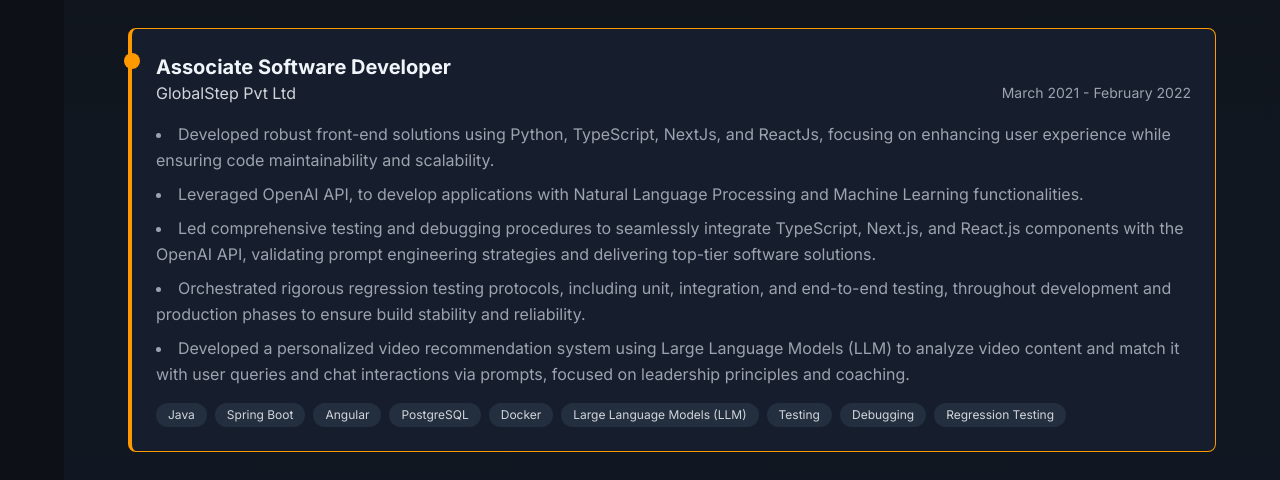
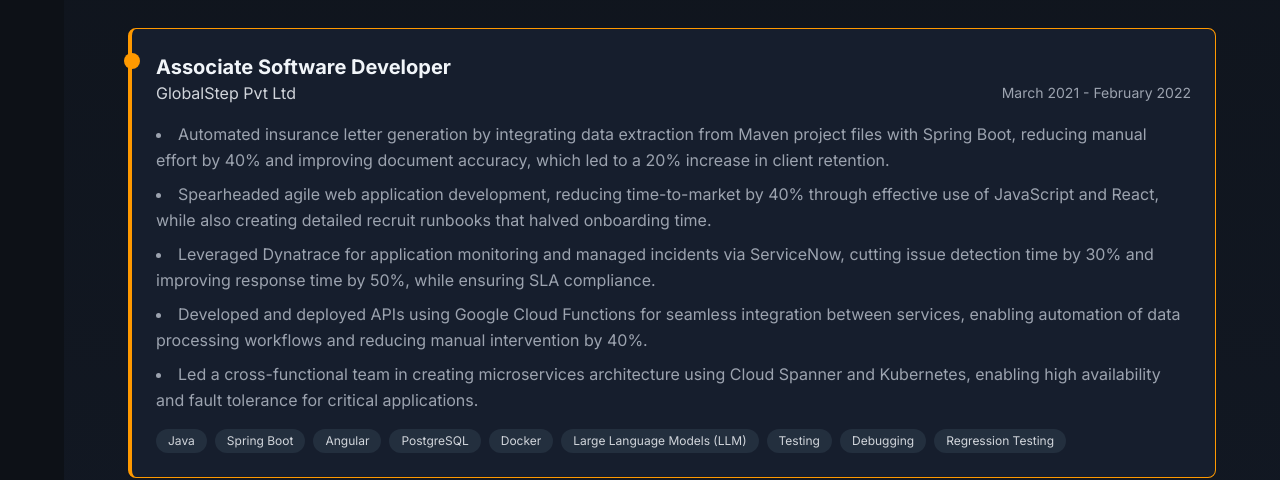
Before and after one commit to VishalPuri2808/MyPortfolio, a React (Vite) app: page / in a window 1280 px wide. Shown: the part 5060-5540 px from the top of the page. Built offline with nearby package versions, Linux system fonts and the light colour scheme.

Commit message:
resume change

```diff
--- a/src/components/Experience.tsx
+++ b/src/components/Experience.tsx
@@ -58,12 +58,12 @@ const Experience: React.FC = () => {
       company: "GlobalStep Pvt Ltd",
       period: "March 2021 - February 2022",
       responsibilities: [
-        "Developed robust front-end solutions using Python, TypeScript, NextJs, and ReactJs, focusing on enhancing user experience while ensuring code maintainability and scalability.",
-"Leveraged OpenAI API, to develop applications with Natural Language Processing and Machine Learning functionalities.",
-"Led comprehensive testing and debugging procedures to seamlessly integrate TypeScript, Next.js, and React.js components with the OpenAI API, validating prompt engineering strategies and delivering top-tier software solutions.",
-"Orchestrated rigorous regression testing protocols, including unit, integration, and end-to-end testing, throughout development and production phases to ensure build stability and reliability.",
-"Developed a personalized video recommendation system using Large Language Models (LLM) to analyze video content and match it with user queries and chat interactions via prompts, focused on leadership principles and coaching.",
-      ],
+        "Automated insurance letter generation by integrating data extraction from Maven project files with Spring Boot, reducing manual effort by 40% and improving document accuracy, which led to a 20% increase in client retention.",
+"Spearheaded agile web application development, reducing time-to-market by 40% through effective use of JavaScript and React, while also creating detailed recruit runbooks that halved onboarding time.",
+"Leveraged Dynatrace for application monitoring and managed incidents via ServiceNow, cutting issue detection time by 30% and improving response time by 50%, while ensuring SLA compliance.",
+"Developed and deployed APIs using Google Cloud Functions for seamless integration between services, enabling automation of data processing workflows and reducing manual intervention by 40%.",
+"Led a cross-functional team in creating microservices architecture using Cloud Spanner and Kubernetes, enabling high availability and fault tolerance for critical applications."
+],
       technologies: ["Java", "Spring Boot", "Angular", "PostgreSQL", "Docker","Large Language Models (LLM)", "Testing", "Debugging", "Regression Testing"]
     },
   ];
```
Also changed, not shown: 1 other file (tests, documents, lock files or other folders).
